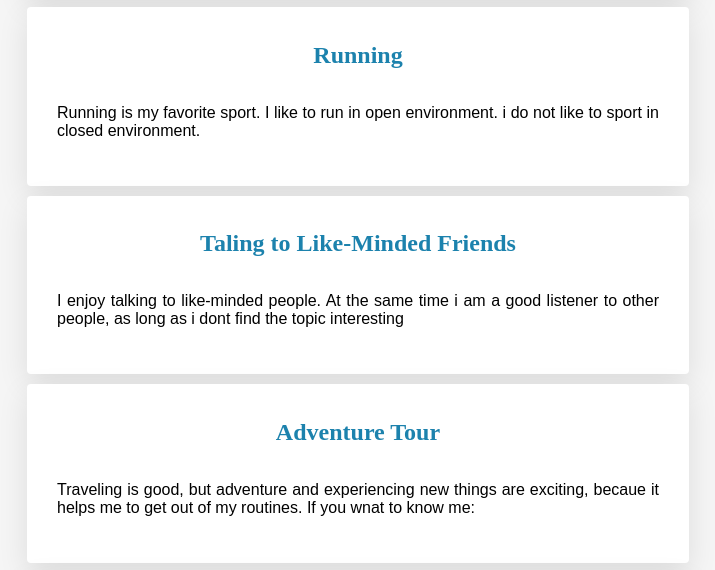
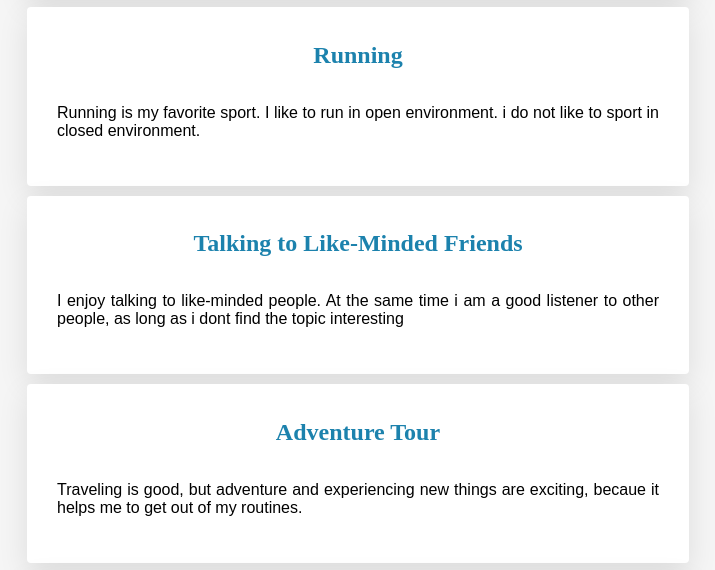
Before and after one commit to 19latif/profile, a plain HTML site: page index.html in a window 1280 px wide. Shown: the part 432-1002 px from the top of the page, without its empty margins (282-997 px from the left). Drawn offline with Linux system fonts and the light colour scheme; a web font is replaced by a local one.

Commit message:
updated
some type is corrected

```diff
--- a/index.html
+++ b/index.html
@@ -37,13 +37,13 @@
     </div>
 
     <div class ="center">
-    <h2>Taling to Like-Minded Friends</h2>
+    <h2>Talking to Like-Minded Friends</h2>
     <p>I enjoy talking to like-minded people. At the same time i am a good listener to other people, as long as i dont find the topic interesting</p>
     </div>
 
     <div class ="center">
      <h2>Adventure Tour</h2>
-     <p>Traveling is good, but adventure and experiencing new things are exciting, becaue it helps me to get out of my routines. If you wnat to know me:</p>
+     <p>Traveling is good, but adventure and experiencing new things are exciting, becaue it helps me to get out of my routines.</p>
     </div>
 
     <div class ="center">
```
